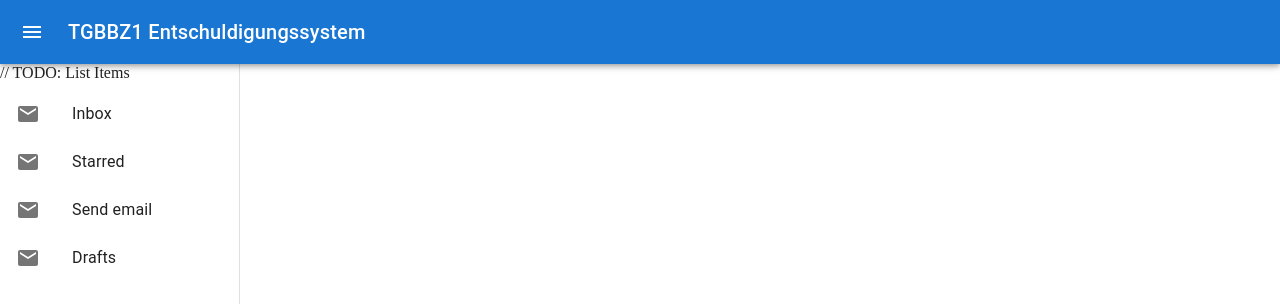
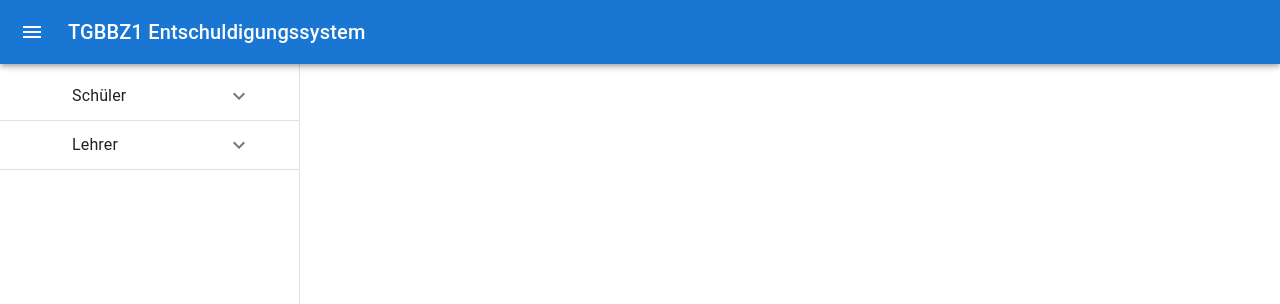
Before and after one commit to FA12-1/entschuldigungssystem, a Next.js app in the folder frontend/: page / in a window 1280 px wide. Shown: the top 304 px of the page. Built offline with nearby package versions, Linux system fonts and the light colour scheme.

Commit message:
add menu renderer

```diff
--- /dev/null
+++ b/frontend/components/misc/side-menu/components/menu-list/index.tsx
@@ -0,0 +1,58 @@
+import {
+    Collapse,
+    Divider,
+    Icon,
+    List,
+    ListItem,
+    ListItemButton,
+    ListItemIcon,
+    ListItemText,
+} from "@mui/material";
+import { FC, useState } from "react";
+import MenuItem from "../../types/menu-item";
+import ExpandLessIcon from "@mui/icons-material/ExpandLess";
+import ExpandMoreIcon from "@mui/icons-material/ExpandMore";
+import { menuItems } from "../../config";
+
+// Might have to be rewritten later
+function renderMenuItem(item: MenuItem) {
+    const [open, setOpen] = useState(false);
+
+    if (!item.children)
+        return (
+            <ListItem button key={item.id}>
+                {!item.icon && <ListItemIcon>{item.icon}</ListItemIcon>}
+                <ListItemText primary={item.name} />
+            </ListItem>
+        );
+
+    return (
+        <>
+            <ListItem button key={item.id} onClick={() => setOpen(!open)}>
+                <ListItemIcon>
+                    {!item.icon && <ListItemIcon>{item.icon}</ListItemIcon>}
+                </ListItemIcon>
+                <ListItemText primary={item.name} />
+                <ListItemIcon sx={{ ml: 9 }}>
+                    <ExpandMoreIcon />
+                </ListItemIcon>
+            </ListItem>
+            <Collapse in={open} timeout="auto" unmountOnExit>
+                <List component="div" disablePadding>
+                    {item.children.map((item) => renderMenuItem(item))}
+                </List>
+            </Collapse>
+            <Divider />
+        </>
+    );
+}
+
+const MenuList: FC = () => {
+    return (
+        <>
+            <List>{menuItems.map((item) => renderMenuItem(item))}</List>
+        </>
+    );
+};
+
+export default MenuList;
--- a/frontend/components/misc/side-menu/config.tsx
+++ b/frontend/components/misc/side-menu/config.tsx
@@ -1,16 +1,36 @@
 import MenuItem from "./types/menu-item";
 
-const drawerWidth = 240;
+const drawerWidth = 300;
 const appBarTextFallback = "TGBBZ1 Entschuldigungssystem";
 
 const menuItems: MenuItem[] = [
     {
-        id: 1,
+        id: 1000,
         name: "Schüler",
         children: [
             {
-                id: 2,
+                id: 1100,
                 name: "Übersicht Anträge",
+            },
+        ],
+    },
+    {
+        id: 2000,
+        name: "Lehrer",
+        children: [
+            {
+                id: 2100,
+                name: "Klasse 1",
+                children: [
+                    {
+                        id: 2110,
+                        name: "Eingereicht",
+                    },
+                    {
+                        id: 2110,
+                        name: "Bestätigt",
+                    },
+                ],
             },
         ],
     },
--- a/frontend/components/misc/side-menu/index.tsx
+++ b/frontend/components/misc/side-menu/index.tsx
@@ -1,21 +1,13 @@
 import { FC, ReactNode } from "react";
 
-import {
-    Box,
-    Drawer,
-    IconButton,
-    List,
-    ListItem,
-    ListItemButton,
-    ListItemIcon,
-    ListItemText,
-} from "@mui/material";
 import ChevronLeftIcon from "@mui/icons-material/ChevronLeft";
-import EmailIcon from "@mui/icons-material/Email";
+import { Box, Drawer, IconButton } from "@mui/material";
 import { styled } from "@mui/material/styles";
 import useLocalStorage from "../../../hooks/use-local-storage";
 import AppBar from "./components/app-bar";
+import SideMenuContextProvider from "./components/context";
 import Main from "./components/main";
+import MenuList from "./components/menu-list";
 import { drawerWidth } from "./config";
 
 type SideMenuProps = {
@@ -26,6 +18,7 @@ const SideMenu: FC<SideMenuProps> = ({ children }) => {
     const [open, setOpen] = useLocalStorage("drawer_open", true);
 
     return (
+        <SideMenuContextProvider>
             <Box sx={{ display: "flex" }}>
                 <AppBar open={open} setOpen={setOpen} />
                 <Drawer
@@ -46,27 +39,14 @@ const SideMenu: FC<SideMenuProps> = ({ children }) => {
                             <ChevronLeftIcon />
                         </IconButton>
                     </DrawerHeader>
-                // TODO: List Items
-                <List>
-                    {["Inbox", "Starred", "Send email", "Drafts"].map(
-                        (text, index) => (
-                            <ListItem key={text} disablePadding>
-                                <ListItemButton>
-                                    <ListItemIcon>
-                                        <EmailIcon />
-                                    </ListItemIcon>
-                                    <ListItemText primary={text} />
-                                </ListItemButton>
-                            </ListItem>
-                        )
-                    )}
-                </List>
+                    <MenuList />
                 </Drawer>
                 <Main>
                     <DrawerHeader />
                     {children}
                 </Main>
             </Box>
+        </SideMenuContextProvider>
     );
 };
 
--- a/frontend/components/misc/side-menu/types/menu-item.ts
+++ b/frontend/components/misc/side-menu/types/menu-item.ts
@@ -1,6 +1,9 @@
+import { ReactNode } from "react";
+
 type MenuItem = {
     id: number;
     name: string;
+    icon?: ReactNode;
     children?: MenuItem[];
 };
 
```
Also changed, not shown: frontend/components/misc/side-menu/components/menu-list.tsx (deleted, +0 -7 lines), frontend/components/misc/side-menu/components/menu-list/list-item.tsx (added, +7 -0 lines). Lines whose indentation alone changed are shown as unchanged.
